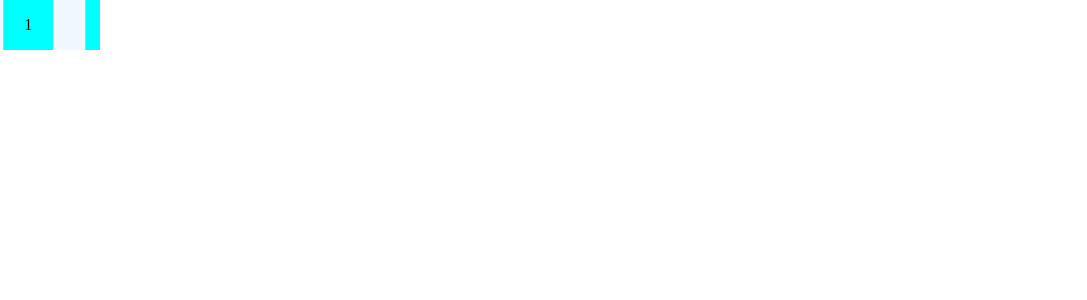
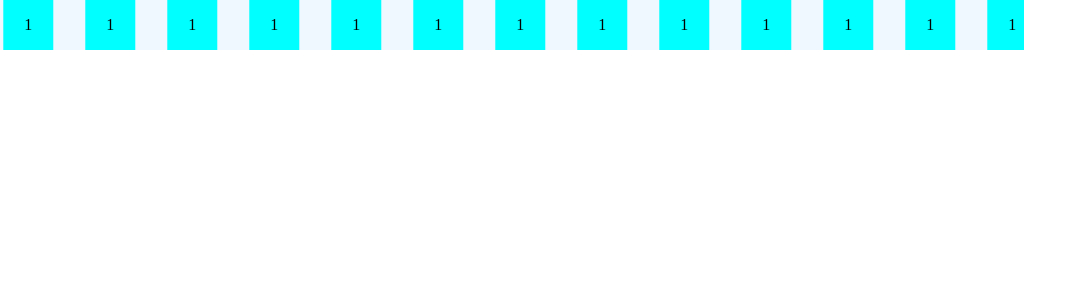
Before and after one commit to ChristYoung/draggable-tree-react, a Next.js app: page /marqueePage in a window 1280 px wide. Shown: the top 300 px of the page, without its empty margins (0-1087 px from the left). Built offline with nearby package versions, Linux system fonts and the light colour scheme.

Commit message:
🎉 init:

```diff
--- a/src/components/marquee/index.tsx
+++ b/src/components/marquee/index.tsx
@@ -7,7 +7,7 @@ interface Props extends HTMLAttributes<HTMLDivElement> {}
 export const Marquee: React.FC<Props> = (props: Props) => {
     const { children, className, ...restProps } = props;
     return (
-       <div className={classNames(styles.marquee, className)}>
+       <div className={classNames(styles.marquee, className)} {...restProps}>
          <div className={styles.content}>{children}</div>
          <div className={styles.content}>{children}</div>
        </div>
--- a/src/components/marquee/style.module.css
+++ b/src/components/marquee/style.module.css
@@ -10,8 +10,10 @@
 
 .marquee {
     display: flex;
-    width: 100px;
     overflow: hidden;
 }
 
-.marquee .content { animation: marquee 5s infinite linear; white-space: nowrap; }
+.marquee .content {
+    animation: marquee 5s infinite linear;
+    white-space: nowrap;
+}
--- a/src/pages/marqueePage.tsx
+++ b/src/pages/marqueePage.tsx
@@ -4,7 +4,7 @@ import styles from '../styles/marqueePage.module.css'
 export default function MarqueePage() {
     return (
         <>
-            <Marquee>
+            <Marquee className={styles.marquee}>
                 <div className={styles.list}>
                     {Array(10).fill(1).map((item, index) =>
                         <div key={index} className={styles.item}>{item}</div>
--- a/src/styles/marqueePage.module.css
+++ b/src/styles/marqueePage.module.css
@@ -1,3 +1,7 @@
+.marquee {
+    width: 80%;
+}
+
 .list {
     display: flex;
     background-color: aliceblue;
```
